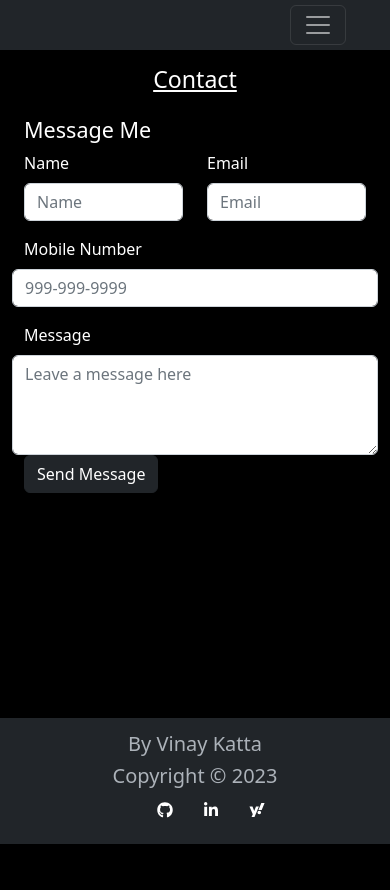
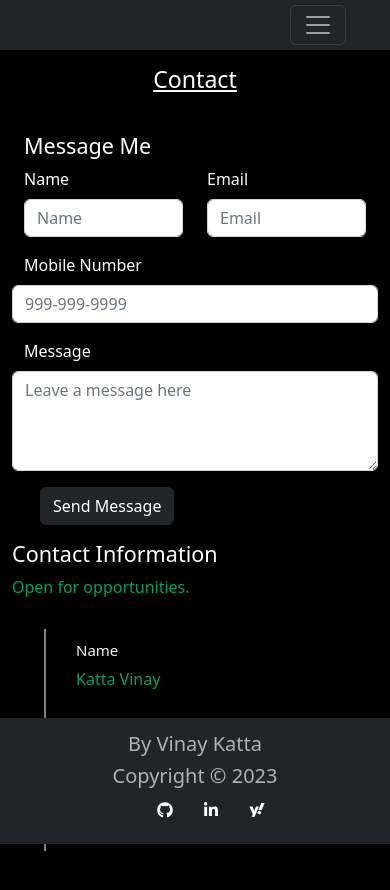
Before and after one commit to vkatta316/my-profile, a React (Create React App) app: page /contact in a window 390 px wide. Shown: the top 890 px of the page. Built offline with nearby package versions, Linux system fonts and the light colour scheme.

Commit message:
Add Contact information and styling for mobile view

```diff
--- a/src/components/body/Contact.jsx
+++ b/src/components/body/Contact.jsx
@@ -1,6 +1,7 @@
 import React from 'react'
 import PageHeader from '../header/PageHeader'
 import ContactForm from './ContactForm'
+import { motion } from 'framer-motion'
 
 function Contact() {
   return (
@@ -12,7 +13,47 @@ function Contact() {
             <ContactForm />
           </div>
           <div className="col-12 col-lg-6">
-
+            <motion.div className="contactInfo">
+              <h4 className="contentTitle">Contact Information</h4>
+              <p className="infoDescription">Open for opportunities. </p>
+              <ul className="listInfo">
+                <li>
+                  <div className="personalContactInfo">
+                    <span className="infoIcon">
+                      <i className="icon fa-solid fa-user"></i>{" "}
+                    </span>
+                    <div className="mediaWrap">
+                      <h6 className="infoType">Name</h6>
+                      <span className="infoValue">Katta Vinay</span>
+                    </div>
+                  </div>
+                </li>
+                <li>
+                  <div className="personalContactInfo">
+                    <span className="infoIcon">
+                      <i className="icon fa-solid fa-location-pin "></i>{" "}
+                    </span>
+                    <div className="mediaWrap">
+                      <h6 className="infoType">Location</h6>
+                      <span className="infoValue">Chicago</span>
+                    </div>
+                  </div>
+                </li>
+                <li>
+                  <div className="personalContactInfo">
+                    <span className="infoIcon">
+                      <i className="icon fa-solid fa-envelope "></i>{" "}
+                    </span>
+                    <div className="mediaWrap">
+                      <h6 className="infoType">Email</h6>
+                      <span className="infoValue">
+                        <a href={`mailto:vinaykatta316@gmail.com`}>vinaykatta316@gmail.com</a>
+                      </span>
+                    </div>
+                  </div>
+                </li>
+              </ul>
+            </motion.div>
           </div>
         </div>
       </div>
--- a/src/index.css
+++ b/src/index.css
@@ -55,7 +55,7 @@ section {
   display: flex;
   flex-direction: column;
   letter-spacing: 1px;
-
+  padding-left: 2rem;
   z-index:  1;
   color: #fff;
   text-shadow:1px 1px 3px #000;
@@ -149,8 +149,9 @@ section {
 }
 
 
-.contentContainer {
-  padding: 10px;
+.contentContainer, .contactWrap {
+  padding-top: 8rem;
+  padding-left: 8rem;
 }
 
 .contentContainer h4 {
@@ -185,14 +186,14 @@ section {
 }
 
 .infoContainer p {
-  color: #fff;
+  color: #009e66;
   display: inline-block;
   margin-left: 10px;
   margin-bottom: 10px;
 }
 
 .infoContainer a {
-  color: #fff;
+  color: #009e66;
 }
 
 .infoContainer a:hover {
@@ -218,6 +219,10 @@ section {
 
 .btn:hover {
   background-color: #03b979;
+}
+
+.btn{
+  margin: 1rem;
 }
 
 .downloadCV {
@@ -255,11 +260,41 @@ section {
 
   .personalImage {
     height: 330px;
-
     display: flex;
     align-items: center;
     justify-content: center;
   }
+}
+
+/* Contact */
+
+.mediaWrap {
+  border-left: 2px solid grey;
+  padding-left:30px;
+  padding-top: 12px;
+  padding-bottom: 12px;
+}
+
+ul {
+  list-style: none;
+}
+
+.infoType {
+  color:  #f3f3f3;;
+  font-size: 15px;
+}
+
+.infoValue{
+  color: #009e66;
+}
+
+.infoValue a{
+  color: #009e66;
+}
+
+.infoDescription {
+  margin-bottom: 30px;
+  color: #009e66;
 }
 
 /* Landing */
@@ -302,12 +337,31 @@ section {
     font-size: 32px;
   }
 
-  .landingImage {
-    bottom: 0;
-    right: 80px;
-  }
+
 
   .landing .socialIcons {
     flex-direction: column;
   }
 }
+
+
+@media (min-width: 320px) and (max-width: 500px){
+  .landingImage {
+    height: 25rem;
+    padding-right: 3rem;
+  }
+
+  .landing .name {
+    font-size: 4rem;
+  }
+
+  h2{
+    font-size: small;
+  }
+
+
+.contentContainer, .contactWrap {
+  padding-top: 1rem;
+  padding-left: 1rem;
+}
+}
```
